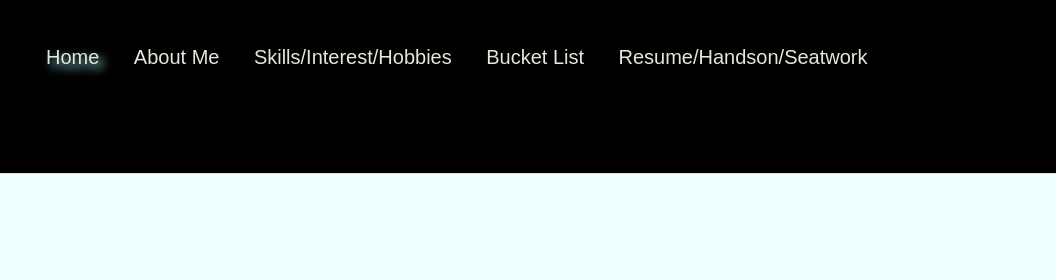
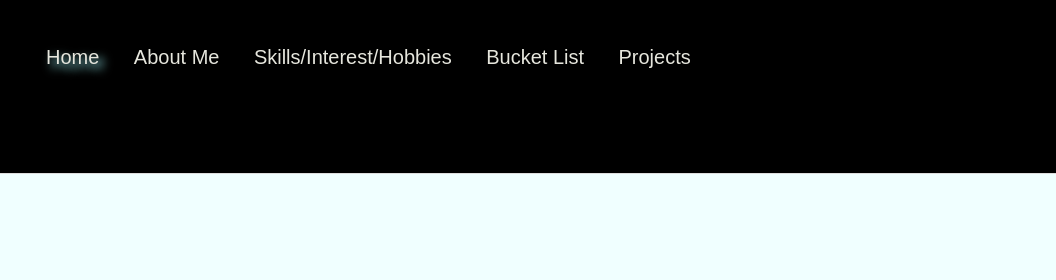
Before and after one commit to jcserrano050105/WD-FINALS-SERRANO, a plain HTML site: page index.html in a window 1280 px wide. Shown: the top 280 px of the page, 224-1280 px from the left. Drawn offline with Linux system fonts and the light colour scheme.

Commit message:
refactor (adjusts buttons)

```diff
--- a/index.html
+++ b/index.html
@@ -19,7 +19,7 @@
             <li><a href="./pages/page 1/index.html">About Me</a></li>
             <li><a href="./pages/page 2/index.html">Skills/Interest/Hobbies</a></li>
             <li><a href="./pages/page 3/index.html">Bucket List</a></li>
-            <li><a href="./pages/page 4/index.html">Resume/Handson/Seatwork</a>
+            <li><a href="./pages/page 4/index.html">Projects</a>
         </ul>
     </nav>
 </header>
```
